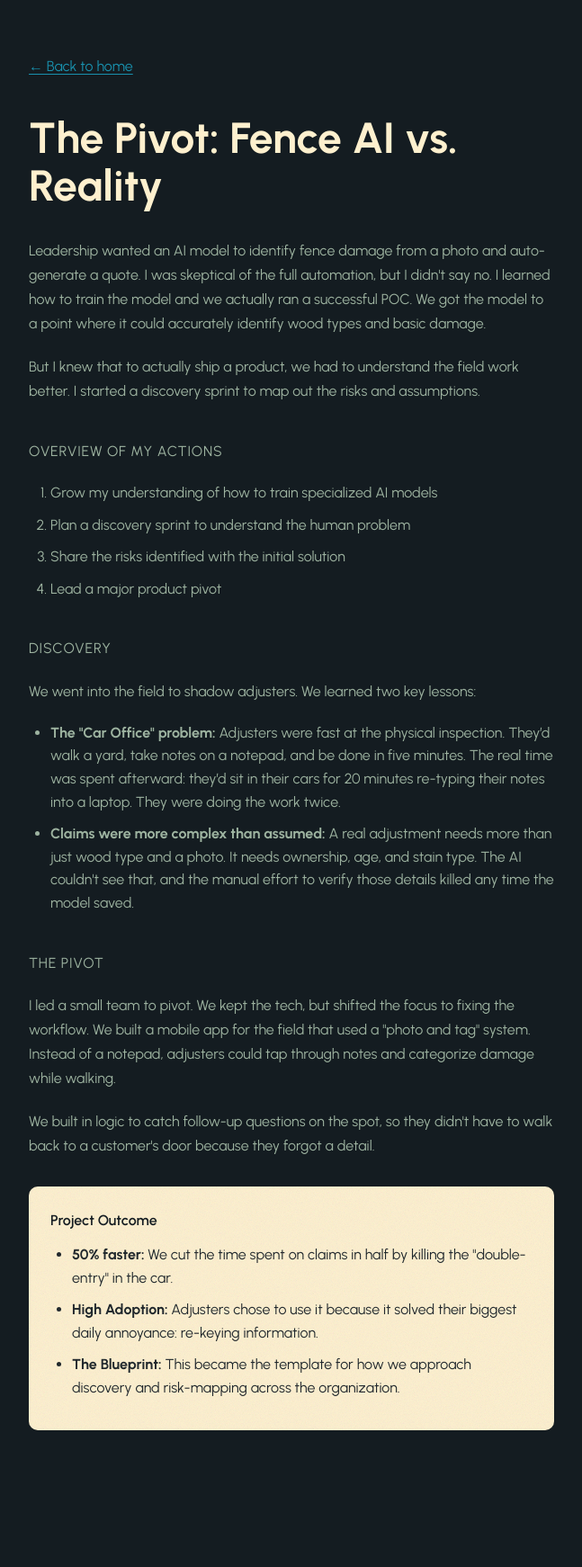
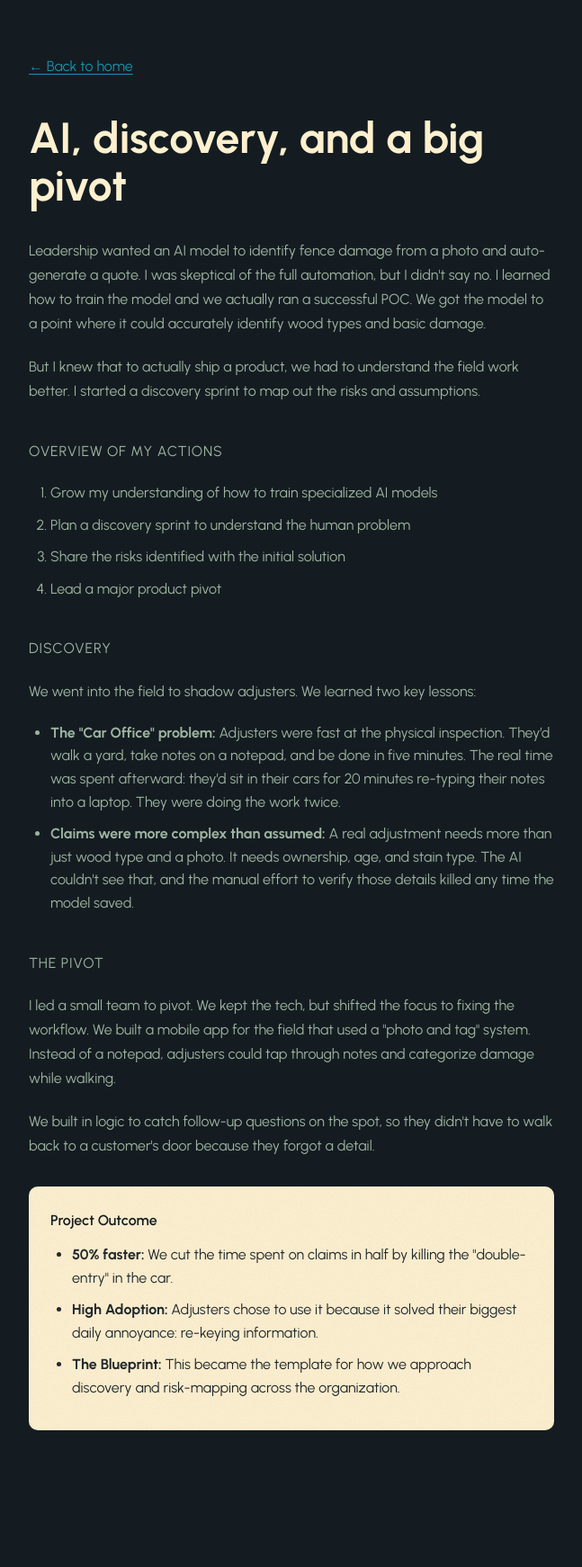
Before and after one commit to benjoycect/benjoycect.github.io, a Jekyll site: the page case-saving-adjusters-time.html, which Jekyll copies as it is, in a window 1280 px wide. Shown: the whole page at 90% size, without its empty margins (316-963 px from the left). Built offline with Jekyll 4.4.1, drawn with Linux system fonts in a browser that asks for light colours; some web fonts are replaced; Markdown is read by kramdown in place of the engine named in the settings.

Commit message:
Update case-saving-adjusters-time.html

```diff
--- a/case-saving-adjusters-time.html
+++ b/case-saving-adjusters-time.html
@@ -187,7 +187,7 @@
 
     <a href="index.html" class="back">← Back to home</a>
 
-    <h1 class="case-title">The Pivot: Fence AI vs. Reality</h1>
+    <h1 class="case-title">AI, discovery, and a big pivot</h1>
 
     <div class="prose">
 
```
